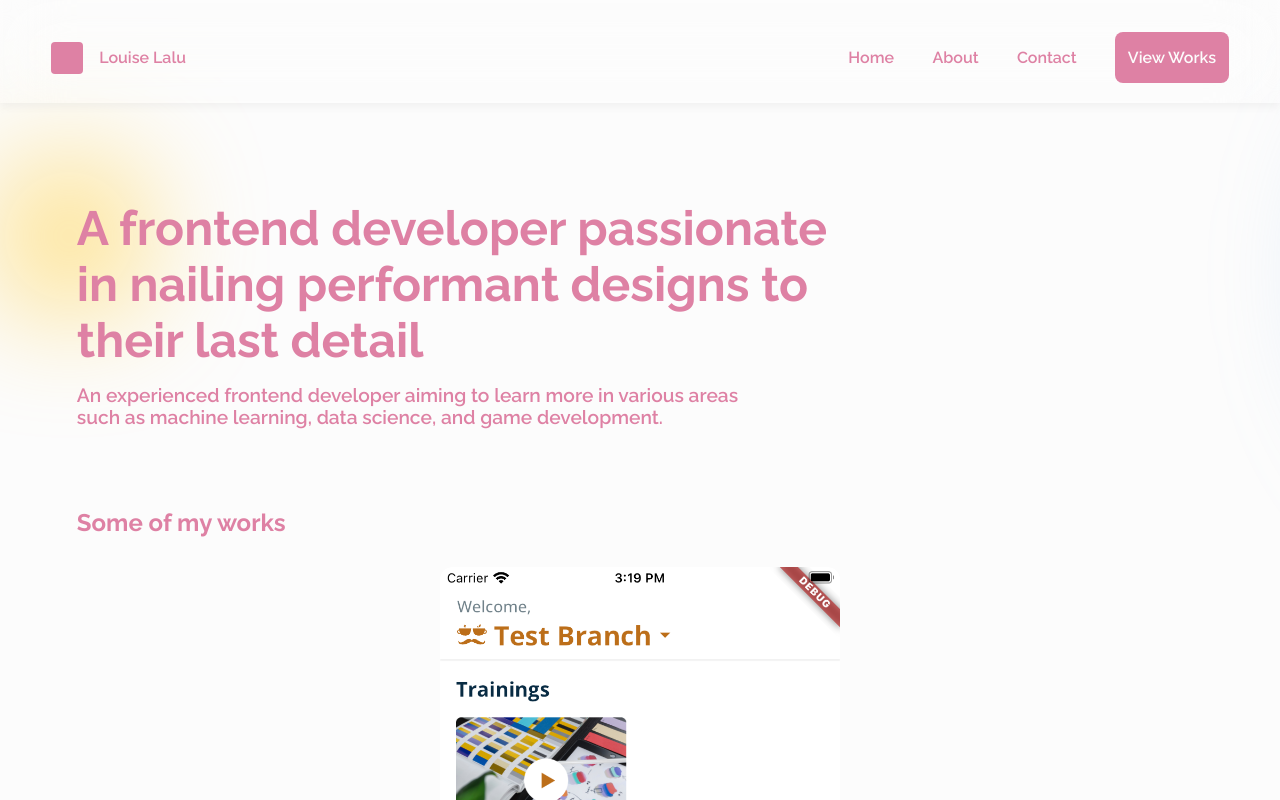
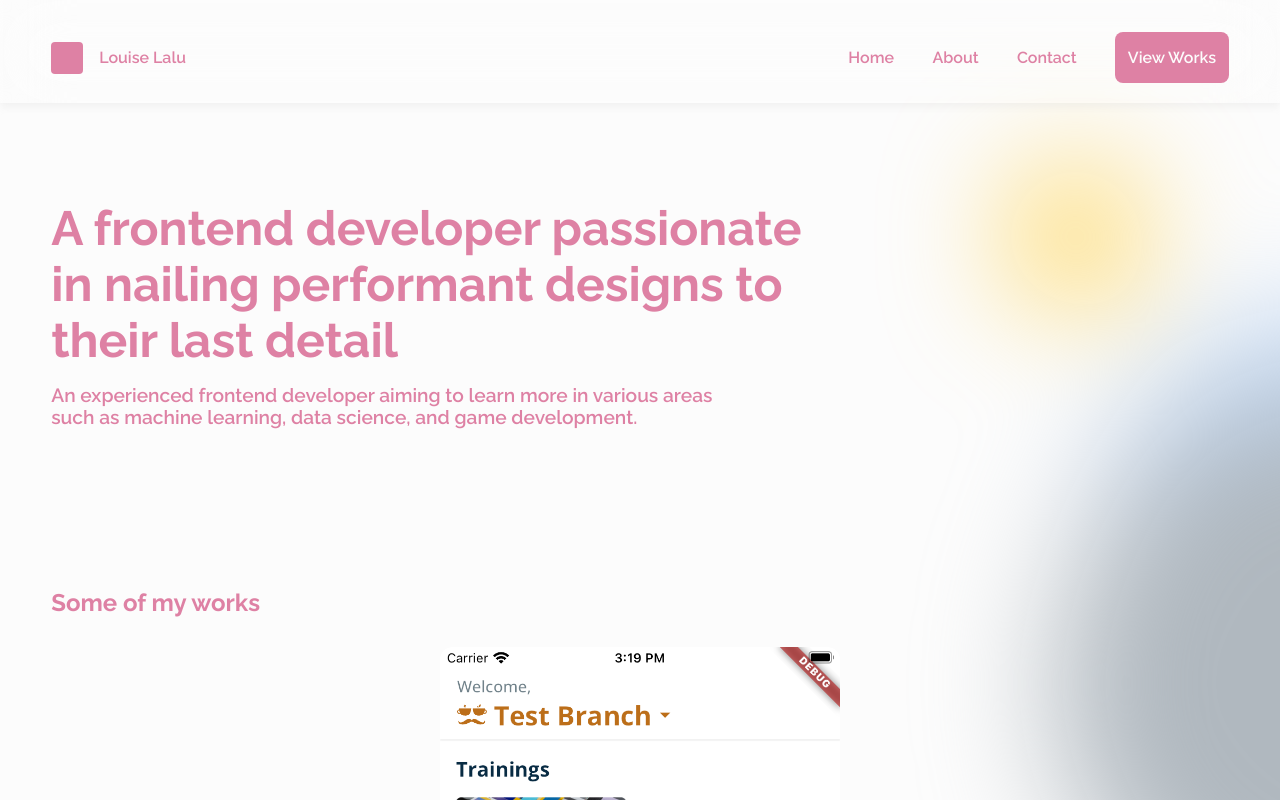
Before and after one commit to conraduouou/portfolio, a Vue app: page / in a window 1280 px wide. Shown: the top 800 px of the page. Built offline with nearby package versions, Linux system fonts and the light colour scheme.

Commit message:
make web version of background in home page

```diff
--- a/src/views/pages/Home/HomePage.vue
+++ b/src/views/pages/Home/HomePage.vue
@@ -128,8 +128,29 @@ main {
 }
 
 @media screen and (min-width: 768px) {
+  main {
+    padding: 0 4vw;
+  }
   .first-section {
     padding-top: 25vh;
+    margin-bottom: 20vh;
+  }
+
+  .circle-1 {
+    right: -30%;
+    top: 25%;
+  }
+
+  .circle-2 {
+    left: auto;
+    right: -23%;
+    top: 64%;
+  }
+
+  .circle-3 {
+    left: auto;
+    right: 10%;
+    top: 10%;
   }
 }
 </style>
```
